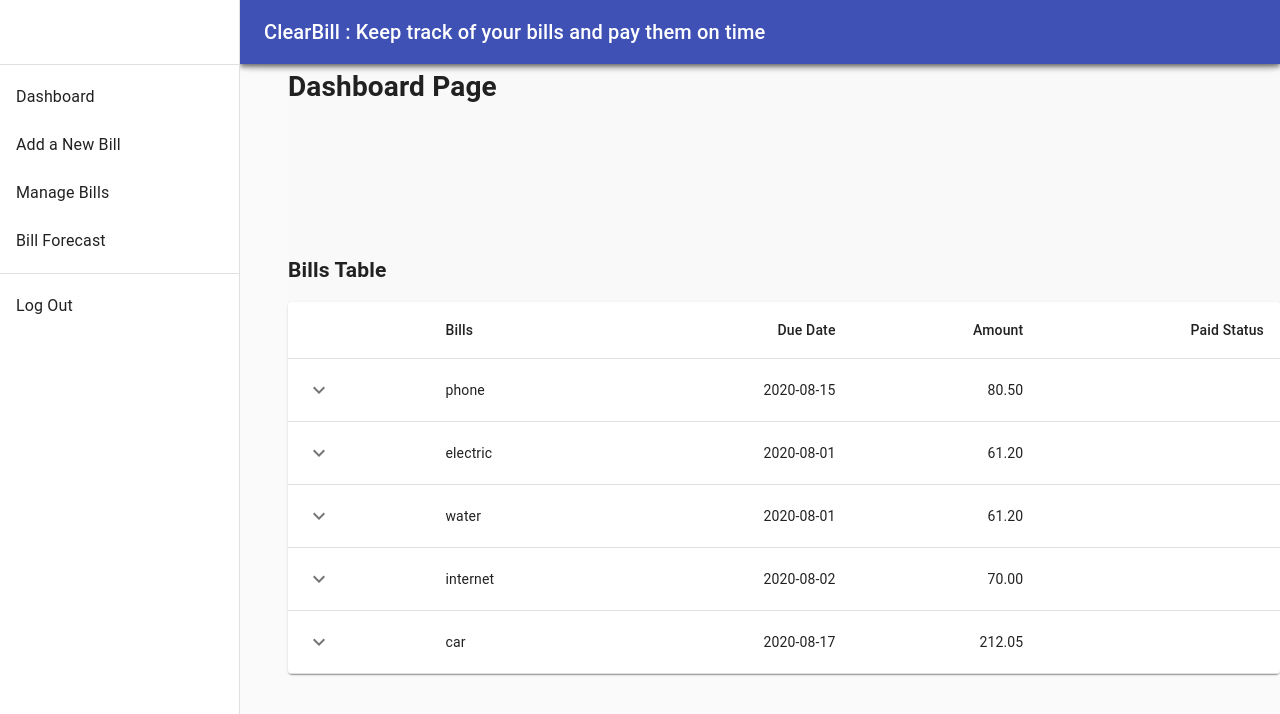
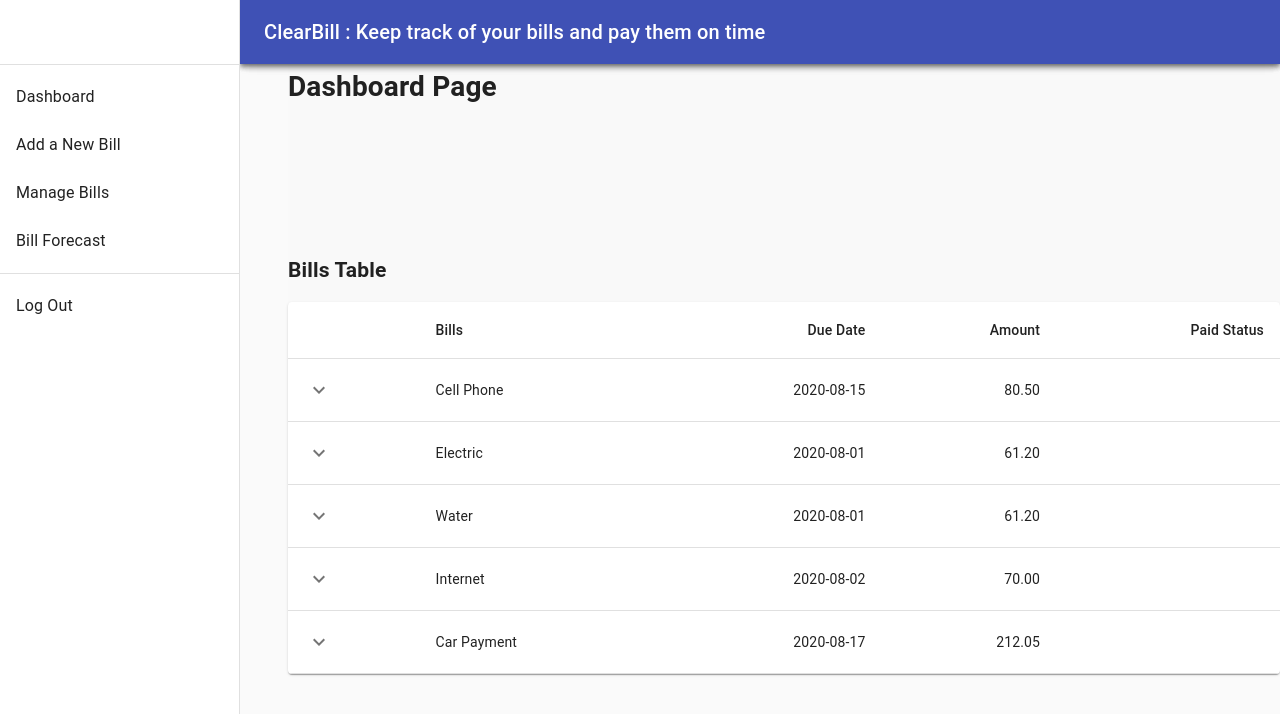
Before and after one commit to suejinkim20/clear-bill, a React (Create React App) app in the folder client/: page /dashboard in a window 1280 px wide. Shown: the top 714 px of the page. Built offline with nearby package versions, Linux system fonts and the light colour scheme.

Commit message:
added mock users

```diff
--- a/client/src/App.js
+++ b/client/src/App.js
@@ -7,6 +7,7 @@ import SignUp from './pages/SignUp';
 import Login from './pages/Login';
 import Dashboard from './pages/Dashboard';
 import AddBill from './pages/AddBill'
+import BillForecast from './pages/BillForecast'
 // Components
 import Nav from './components/Nav';
 import Layout from './components/Layout'
@@ -15,7 +16,7 @@ function App() {
   return (
       <Router>
         <Nav />
-        <Layout>
+
           <Switch>
             <Route exact path="/">
               <Home />
@@ -26,14 +27,21 @@ function App() {
             <Route path="/signup">
               <SignUp />
             </Route>
+            <Layout>
+              <Switch>
                 <Route path="/dashboard">
                   <Dashboard />
                 </Route>
                 <Route path="/addBill">
                   <AddBill />
                 </Route>
+                <Route path="/billforecast">
+                  <BillForecast />
+                </Route>
               </Switch>
             </Layout>
+          </Switch>
+
       </Router>
 
   );
--- a/client/src/components/CategoryField.js
+++ b/client/src/components/CategoryField.js
@@ -53,11 +53,11 @@ export default function CategoryField({setCategory, setBillObject }) {
           label="Category"
         >
           <MenuItem value=""><em>Select Category</em></MenuItem>
-          <MenuItem value="electric">Electric/Utility</MenuItem>
-          <MenuItem value="water">Water/Utility</MenuItem>
-          <MenuItem value="car">Car Payment</MenuItem>
-          <MenuItem value="phone">Cell Phone</MenuItem>
-          <MenuItem value="internet">Internet</MenuItem>
+          <MenuItem value="Electric">Electric/Utility</MenuItem>
+          <MenuItem value="Water">Water/Utility</MenuItem>
+          <MenuItem value="Car Payment">Car Payment</MenuItem>
+          <MenuItem value="Cell Phone">Cell Phone</MenuItem>
+          <MenuItem value="Internet">Internet</MenuItem>
         </Select>
       </FormControl>
 
--- a/client/src/mockdata.js
+++ b/client/src/mockdata.js
@@ -1,6 +1,6 @@
 const bills = [
     {
-        category: "phone",
+        category: "Cell Phone",
         description: "Verizon",
         dueDate: "2020-08-15",
         amount: "80.50",
@@ -10,7 +10,7 @@ const bills = [
         paymentStatus: true
     },
     {
-        category: "electric",
+        category: "Electric",
         description: "Duke Energy",
         dueDate: "2020-08-01",
         amount: "61.20",
@@ -20,7 +20,7 @@ const bills = [
         paymentStatus: false
     },
     {
-        category: "water",
+        category: "Water",
         description: "Town of Raleigh",
         dueDate: "2020-08-01",
         amount: "61.20",
@@ -30,7 +30,7 @@ const bills = [
         paymentStatus: false
     },
     {
-        category: "internet",
+        category: "Internet",
         description: "Comcast",
         dueDate: "2020-08-02",
         amount: "70.00",
@@ -40,7 +40,7 @@ const bills = [
         paymentStatus: true
     },
     {
-        category: "car",
+        category: "Car Payment",
         description: "Wells Fargo",
         dueDate: "2020-08-17",
         amount: "212.05",
--- /dev/null
+++ b/client/src/pages/BillForecast.js
@@ -0,0 +1,11 @@
+import React from 'react';
+import CategoryField from '../components/CategoryField';
+
+export default function BillForecast () {
+    return (
+        <div>
+            <h1>Bill Forecast</h1>
+            <CategoryField />
+        </div>
+    )
+}
```
Also changed, not shown: client/src/mockUsers.js (added, +13 -0 lines), 1 other file (tests, documents, lock files or other folders). Lines whose indentation alone changed are shown as unchanged.
